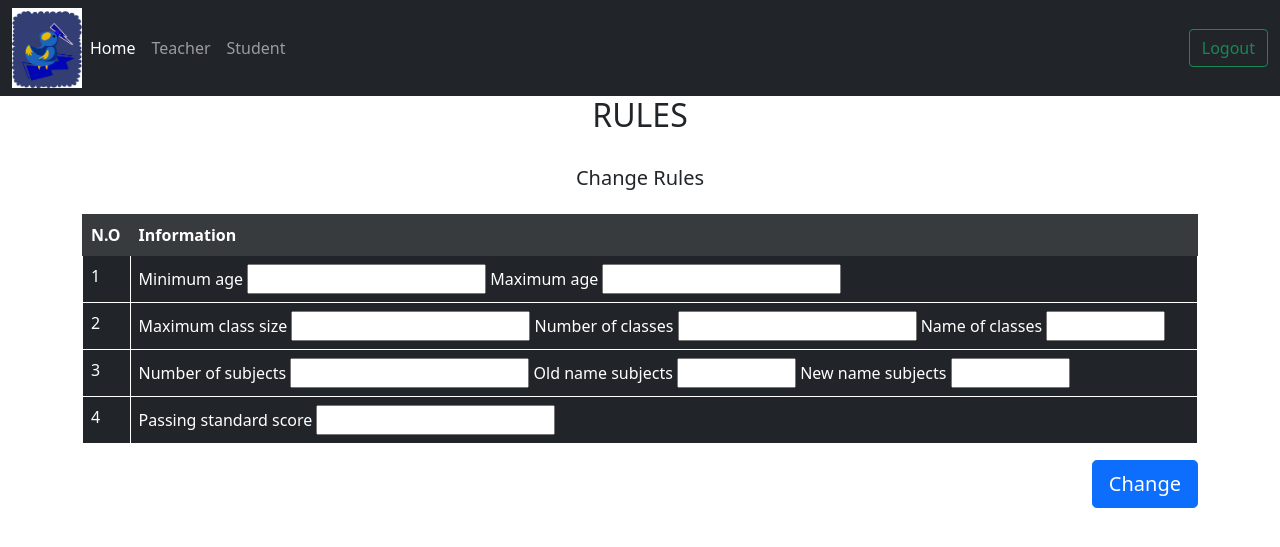
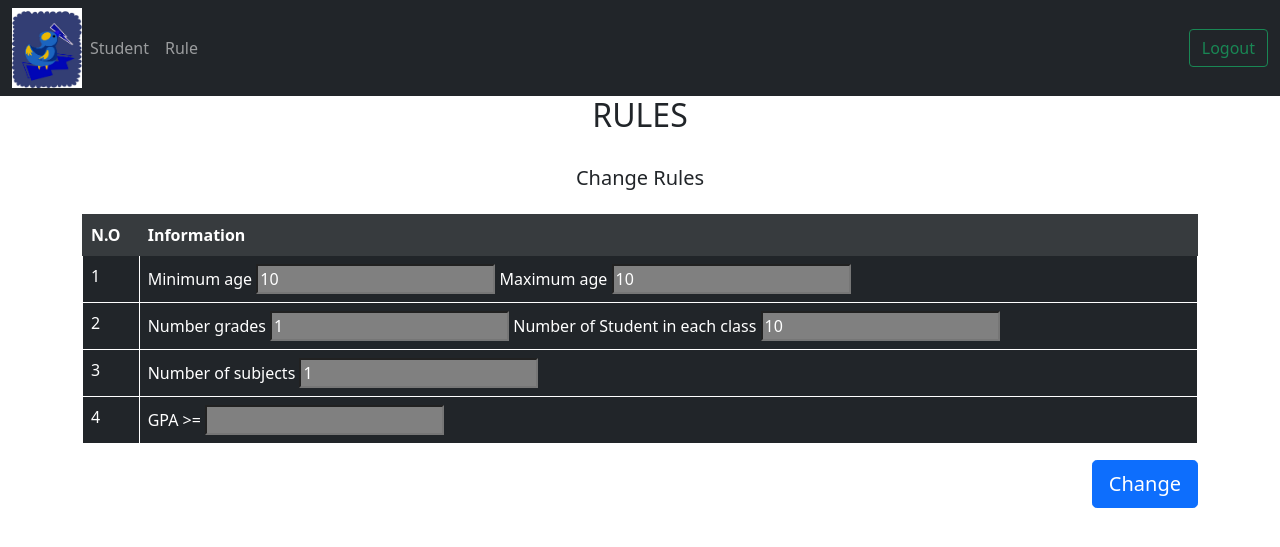
Before and after one commit to taii217/StudentManagement, a Django app: template studentManagement/management/templates/changeRules.html in a window 1280 px wide. Shown: the top 547 px of the page. Run offline with Django 3.2, Linux system fonts and the light colour scheme; the template is opened without the code that fills it: most values are stand-ins (such as "Sample title", 1, 10 or a date in 2020).

Commit message:
rule, navbar,teachers

```diff
--- a/studentManagement/management/templates/changeRules.html
+++ b/studentManagement/management/templates/changeRules.html
@@ -2,7 +2,12 @@
 {% load static %}
 {% block content %}
 <link rel="stylesheet" href="{% static 'css\rules.css' %}">
-
+<style>
+	input{
+		background-color: #808080;
+		color : white
+	}
+</style>
 <section class="ftco-section">
 	<div class="container">
 		<div class="row justify-content-center">
@@ -28,10 +33,9 @@
 								</td>
 								<td>
 									<span> Minimum age </span>
-                                    <input type="number">
+                                    <input type="number" value={{rule.MinAge}}>
 									<span> Maximum age </span>
-                                    <input type="number">
-
+                                    <input type="number" value={{rule.MaxAge}}>
 								</td>
 							</tr>
 							<tr class="alert" role="alert">
@@ -39,15 +43,11 @@
 									<span> 2 </span>
 								</td>
 								<td>
-									<span> Maximum class size </span>
-                                    <input type="number">
-									<span> Number of classes </span>
-                                    <input type="number">
-									<span> Name of classes </span>
-                                    <input type="text"  maxlength="5" size=7>
-
+									<span> Number grades </span>
+                                    <input type="number" value={{rule.ClassNumber}}>
+									<span> Number of Student in each class </span>
+                                    <input type="number" value={{rule.MaxQuantity}}>
 								</td>
-
 							</tr>
 							<tr class="alert" role="alert">
 								<td>
@@ -55,13 +55,8 @@
 								</td>
 								<td>
 									<span> Number of subjects </span>
-                                    <input type="number">
-									<span> Old name subjects </span>
-                                    <input type="text"  maxlength="15" size=7>
-									<span> New name subjects </span>
-                                    <input type="text"  maxlength="15" size=7>
+                                    <input type="number" value={{rule.SubjectNumber}}>
 								</td>
-
 							</tr>
 
 							<tr class="alert" role="alert">
@@ -69,8 +64,9 @@
 									<span>4</span>
 								</td>
 								<td>
-									<span> Passing standard score </span>
-                                    <input type="number">
+									<span> GPA >= </span>
+                                    <input type="number" value={{rule.PassMark}}>
+								</td>
 							</tr>
 						</tbody>
 					</table>
--- a/studentManagement/management/templates/navbar.html
+++ b/studentManagement/management/templates/navbar.html
@@ -33,23 +33,25 @@
 <nav class="navbar navbar-expand-lg navbar-dark bg-dark">
   <div class="container-fluid">
     <img src="{% static 'images/thunderDuck.jpeg' %}" style="width: 70px; height:80px;">
-    <button class="navbar-toggler" type="button" data-bs-toggle="collapse" data-bs-target="#navbarSupportedContent" aria-controls="navbarSupportedContent" aria-expanded="false" aria-label="Toggle navigation">
-      <span class="navbar-toggler-icon"></span>
-    </button>
     <div class="collapse navbar-collapse" id="navbarSupportedContent">
       <ul class="navbar-nav me-auto mb-2 mb-lg-0">
+	      {% if request.user.is_staff %}
         <li class="nav-item">
           <a class="nav-link active" href="{% url 'home' %}">Home</a>
         </li>
         <li class="nav-item">
           <a class="nav-link" href="{% url 'teachers' %}">Teacher</a>
         </li>
+        {% endif %}
         <li class="nav-item">
           <a class="nav-link" href="{% url 'students' %}">Student</a>
         </li>
+        <li class="nav-item">
+          <a class="nav-link" href="{% url 'rules' %}">Rule</a>
+        </li>
       </ul>
       <form class="d-flex">
-        <a href="/addTeacher" class="btn btn-outline-success float-end" role="button" aria-pressed="true">Logout</a>
+        <a href="{% url 'logout' %}" class="btn btn-outline-success float-end" role="button" aria-pressed="true">Logout</a>
       </form>
     </div>
   </div>
--- a/studentManagement/management/templates/students.html
+++ b/studentManagement/management/templates/students.html
@@ -1,10 +1,13 @@
 {% extends 'main.html' %}
 {% block content %}
 <div class="row">
+	{% if request.user.is_staff %}
 	<div>
 		<p></P>
 		<a href="/addStudent" class="btn btn-dark  float-end" role="button" aria-pressed="true">add student</a>
 	</div>
+	{% endif %}
+
 	<div class="col-md">
 		<h5>STUDENTS:</h5>
 		<div class="card card-body">
--- a/studentManagement/management/templates/teachers.html
+++ b/studentManagement/management/templates/teachers.html
@@ -3,10 +3,12 @@
 <style>
 </style>
 <div class="row">
+	{% if request.user.is_staff %}
 	<div>
 		<p></P>
 		<a href="/addTeacher" class="btn btn-dark float-end" role="button" aria-pressed="true">add teacher</a>
 	</div>
+	{% endif %}
 	<div class="col-md">
 		<h5>TEACHERS:</h5>
 		<div class="card card-body">
--- a/studentManagement/management/templates/viewRules.html
+++ b/studentManagement/management/templates/viewRules.html
@@ -70,7 +70,10 @@
 							</tr>
 						</tbody>
 					</table>
+					{% if request.user.is_staff %}
 					<a href="/change_rules" class="btn btn-secondary  btn-lg float-end" role="button" aria-pressed="true">change_rules</a>
+					{% endif %}
+
 				</div>
 			</div>
 		</div>
--- a/studentManagement/management/urls.py
+++ b/studentManagement/management/urls.py
@@ -31,8 +31,6 @@ urlpatterns = [
 
     path('addStudent/', views.addStudent, name='addStudent'),
     path('addTeacher/', views.addTeacher, name='addTeacher'),
-
     # path('do/',views.do)
-
 ]
 handler404 = 'management.views.handler404'
```
Also changed, not shown: studentManagement/management/decorators.py (+13 -1 lines), studentManagement/management/forms.py (+8 -3 lines), studentManagement/management/query.py (+12 -4 lines), studentManagement/management/views.py (+17 -16 lines), studentManagement/db.sqlite3.
